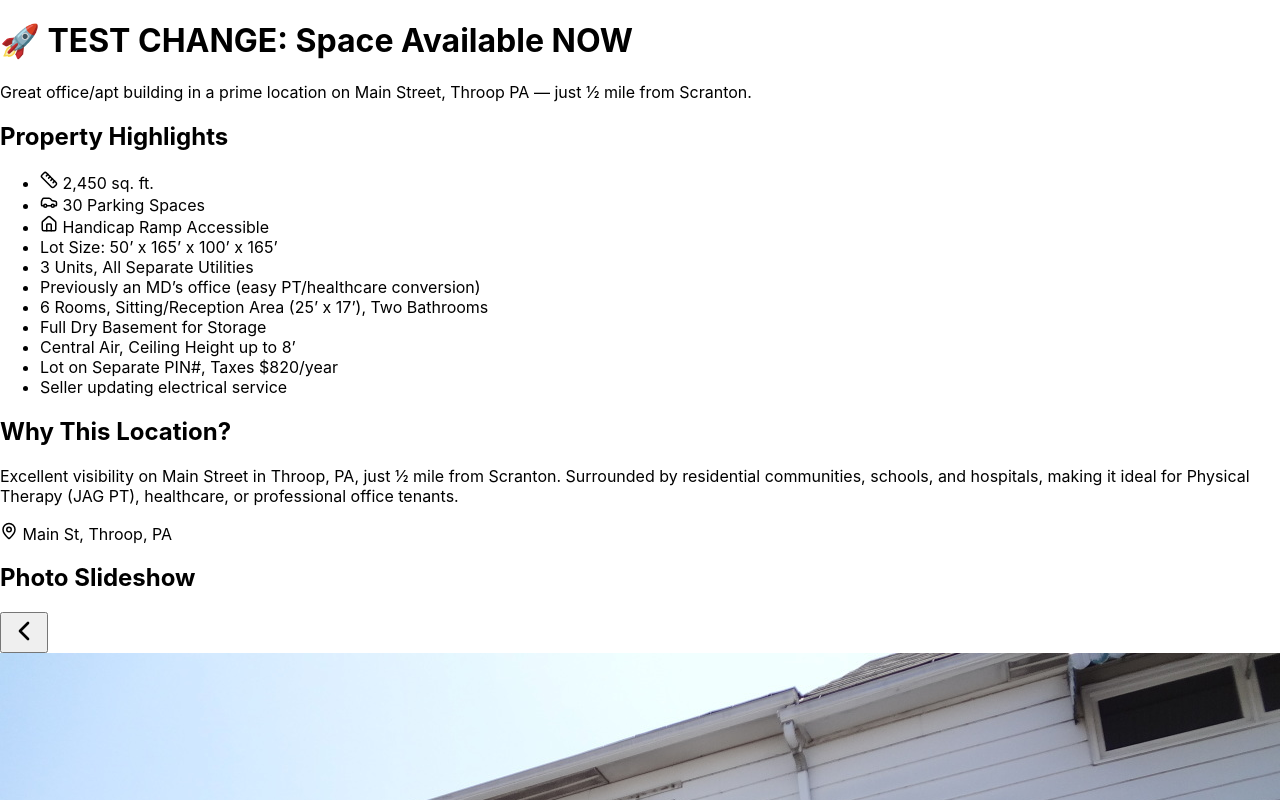
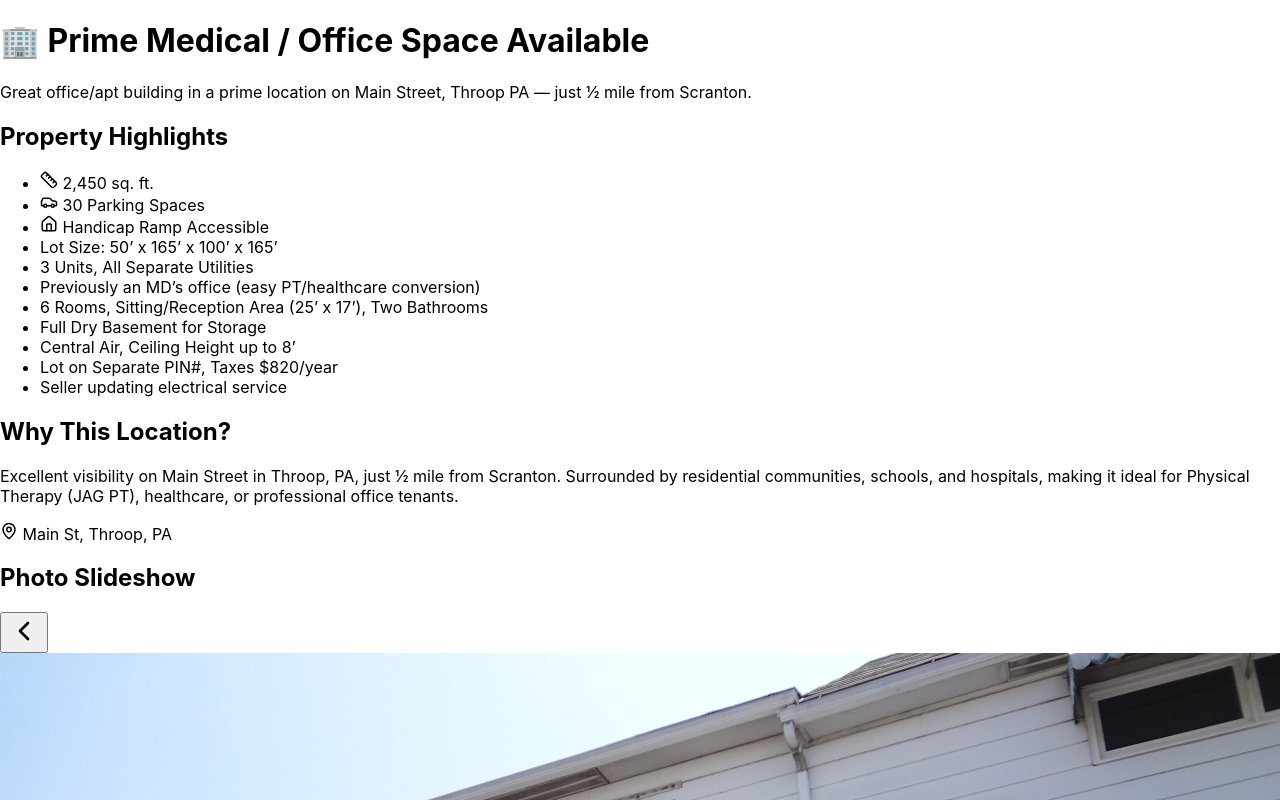
Before and after one commit to evannass-ux/jag-pt-brochure, a React (Create React App) app: page / in a window 1280 px wide. Shown: the top 800 px of the page. Built offline with nearby package versions, Linux system fonts and the light colour scheme.

Commit message:
Update App.js

```diff
--- a/src/App.js
+++ b/src/App.js
@@ -44,11 +44,9 @@ function App() {
     <div className="max-w-6xl mx-auto p-6 space-y-12 font-sans text-gray-800">
       {/* Header */}
       <div className="text-center space-y-3">
-     <h1 className="text-4xl font-bold text-green-700">
-  🚀 TEST CHANGE: Space Available NOW
-</h1>
-
-
+        <h1 className="text-4xl font-bold text-blue-700">
+          🏢 Prime Medical / Office Space Available
+        </h1>
         <p className="text-lg text-gray-600 max-w-2xl mx-auto">
           Great office/apt building in a prime location on Main Street, Throop PA — just ½ mile from Scranton.
         </p>
```
